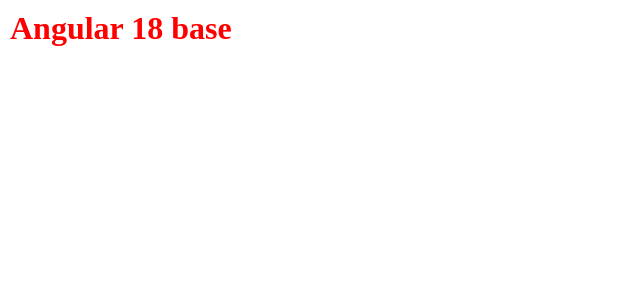
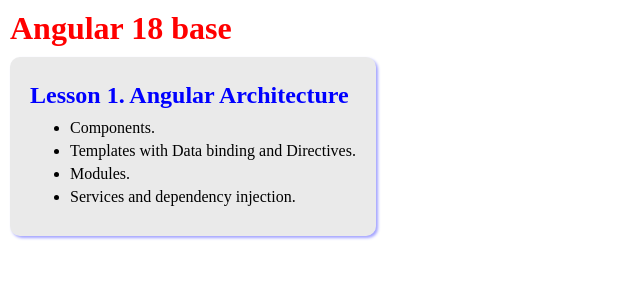
Before and after one commit to duyvu-fsdev/ionic-angular-learning, an Angular app in the folder angular18-base/: page / in a window 1280 px wide. Shown: the top 300 px of the page, without its empty margins (0-640 px from the left). Built offline with nearby package versions, Linux system fonts and the light colour scheme.

Commit message:
II.I - Lesson 1. Angular Architecture

```diff
--- a/angular18-base/src/app/app.component.html
+++ b/angular18-base/src/app/app.component.html
@@ -1,3 +1,14 @@
 <div id="main">
  <h1 id="title">Angular 18 base</h1>
+ <div class="container">
+  <div class="lesson">
+   <h2 class="title">Lesson 1. Angular Architecture</h2>
+   <ul>
+    <li>Components.</li>
+    <li>Templates with Data binding and Directives.</li>
+    <li>Modules.</li>
+    <li>Services and dependency injection.</li>
+   </ul>
+  </div>
+ </div>
 </div>
--- a/angular18-base/src/app/app.component.scss
+++ b/angular18-base/src/app/app.component.scss
@@ -6,3 +6,26 @@
 #title {
  color: red;
 }
+.container {
+ margin-top: 10px;
+ display: flex;
+ gap: 10px;
+ flex-direction: column;
+}
+.lesson {
+ width: fit-content;
+ background-color: rgba(128, 128, 128, 0.164);
+ box-shadow: 2px 2px 3px 0px rgba(0, 0, 255, 0.363);
+ padding: 20px 20px 30px;
+ border-radius: 10px;
+ .title {
+  margin: 5px 0px 10px 0px;
+  color: blue;
+ }
+ li {
+  margin-left: 40px;
+  & + li {
+   margin-top: 5px;
+  }
+ }
+}
```
